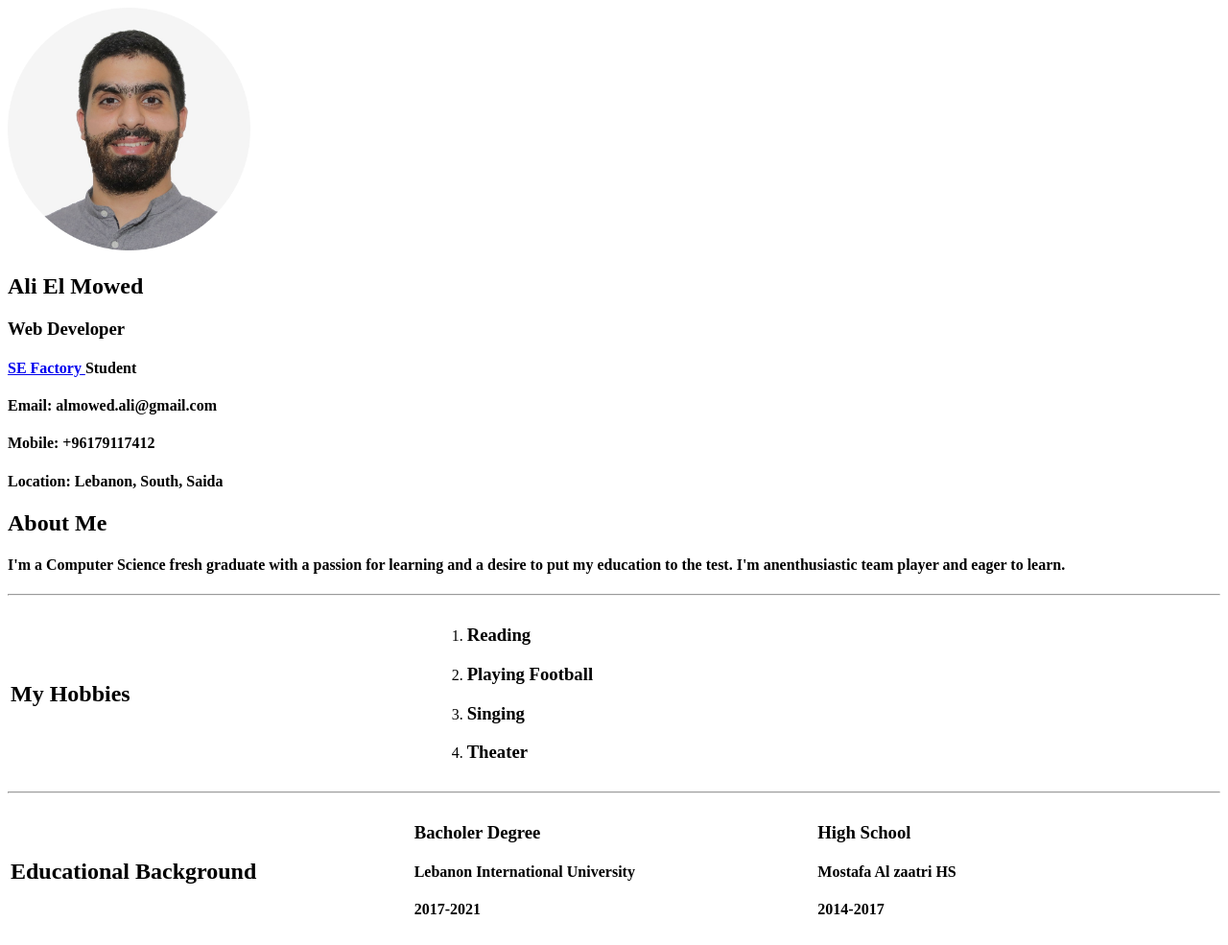
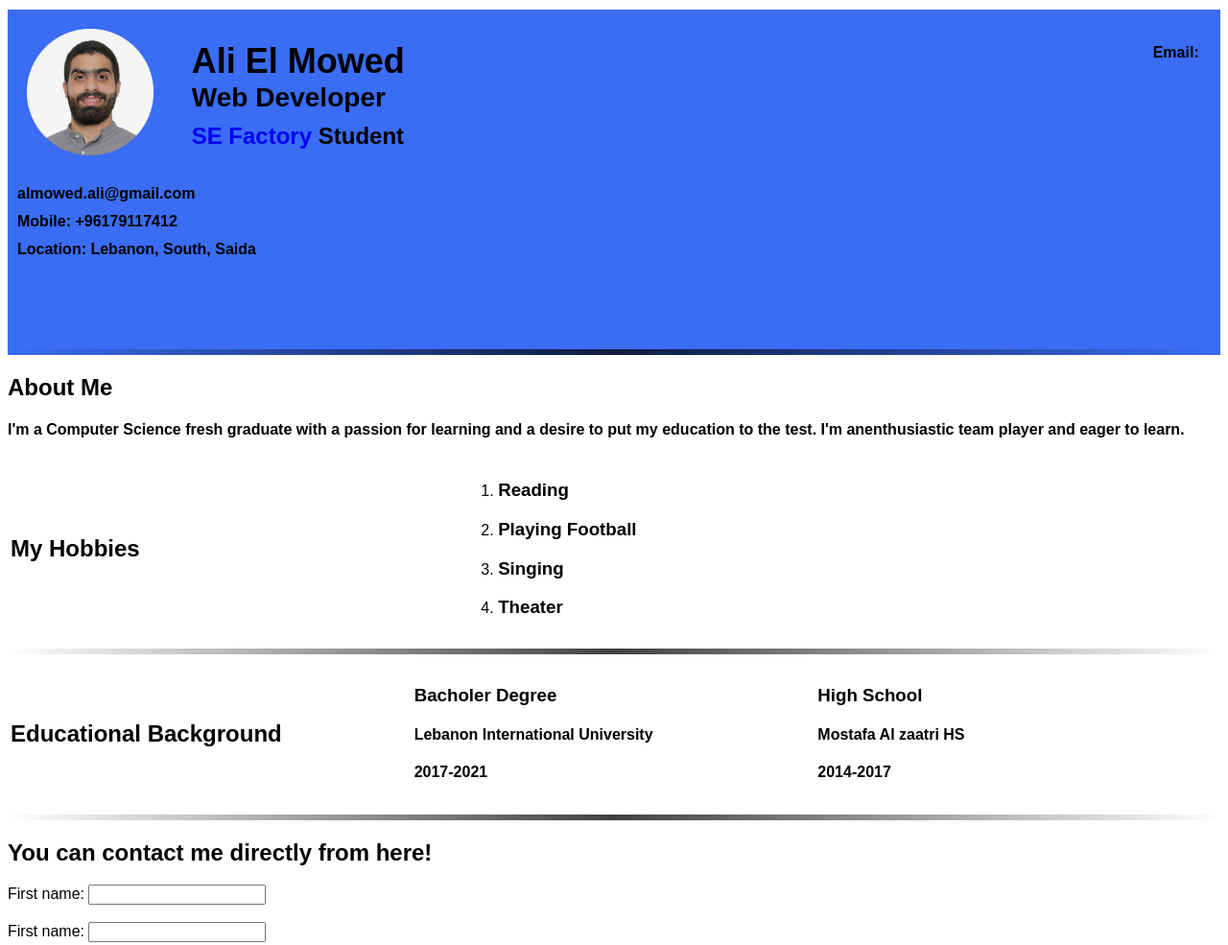
Before and after one commit to Ali-ElMowed/HTML-CV-, a plain HTML site: page index.html in a window 1280 px wide. Shown: the top 985 px of the page at 96% size. Drawn offline with Linux system fonts and the light colour scheme.

Commit message:
Ending the heading part, image with name and job and contacting deatails

```diff
--- a/index.html
+++ b/index.html
@@ -11,35 +11,46 @@
 <header>
 
 
+    <div class="head-container">
+        <!--Formal Picture-->
+        <img id="myimage" src="imgs/personal img.png" alt="here is my picture">
+        <!--End of Formal Picture-->
 
-
-    <img src="imgs/personal img.png" alt="here is my picture" width="20%" height="20%">
-
-
+        <!--Name and Job Big Titles-->
+        <div class="myname">
             <h2>Ali El Mowed</h2>
             <h3>Web Developer</h3>
-    <h4><span><a href="https://sefactory.io/">SE Factory </a></span> Student </h4>
-
-
+            <h4><span><a href="https://sefactory.io/" id="seweb">SE Factory </a></span> Student </h4>
+        </div>
+        <div class="myContacts">
             <h4>Email: almowed.ali@gmail.com</h4>
             <h4>Mobile: +96179117412</h4>
             <a href=""></a>
             <h4>Location: Lebanon, South, Saida</h4>
+        </div>
 
 
+        <!--End of Name and Job Big Titles-->
+    </div>
+
+
+
+
+<hr>
+</header>
+
+<body>
+
+    <div class="about">
         <h2>About Me</h2>
-    <h4>
+        <h4 class="description">
 
             I'm a Computer Science fresh graduate with a passion for learning and a desire to put my education
             to the test. I'm anenthusiastic team player and eager to learn.
 
         </h4>
+    </div>
 
-    <hr>
-
-</header>
-
-<body>
     <table>
         <tr>
             <td width="20%">
--- a/style.css
+++ b/style.css
@@ -0,0 +1,68 @@
+*{
+    font-family: 'Poppins', sans-serif;
+    box-sizing: border-box;
+    scroll-behavior: smooth;
+}
+header{
+    background-color: #3a6cf4;;
+}
+.head-container{
+    margin-bottom: 100px;
+
+}
+#myimage{
+    padding: 10px 10px;
+    margin: 10px 10px;
+    float: left;
+    width: 12%;
+}
+
+.myname{
+    padding: 10px 10px;
+    margin: 10px 770px 10px 10px;
+    float: left;
+    line-height: 0.5rem;
+    font-size: 1.5rem;
+}
+
+.myContacts{
+
+
+    padding-top: 20px;
+    margin: 10px 5px 10px 10px;
+    float: none;
+    line-height: 0.5rem;
+    font-size: 1rem;
+}
+
+#seweb{
+    text-decoration: none;
+}
+.about{
+    float: none;
+
+}
+hr{
+    padding: 3px 0px;
+    margin: 10px 0px;
+    border: 0;
+    height: 1px;
+    background-image: linear-gradient(to right, rgba(0, 0, 0, 0), rgba(0, 0, 0, 0.75), rgba(0, 0, 0, 0));
+}
+/*
+.about{
+
+}
+.about h2{
+
+    padding: 10px 10px;
+    margin: 30px;
+
+    font-size: 1.5rem;
+
+}
+.description{
+    float: left;
+    margin-top: 30 px;
+    padding: 10px 10px;
+}*/
```
Lines whose indentation alone changed are shown as unchanged.
